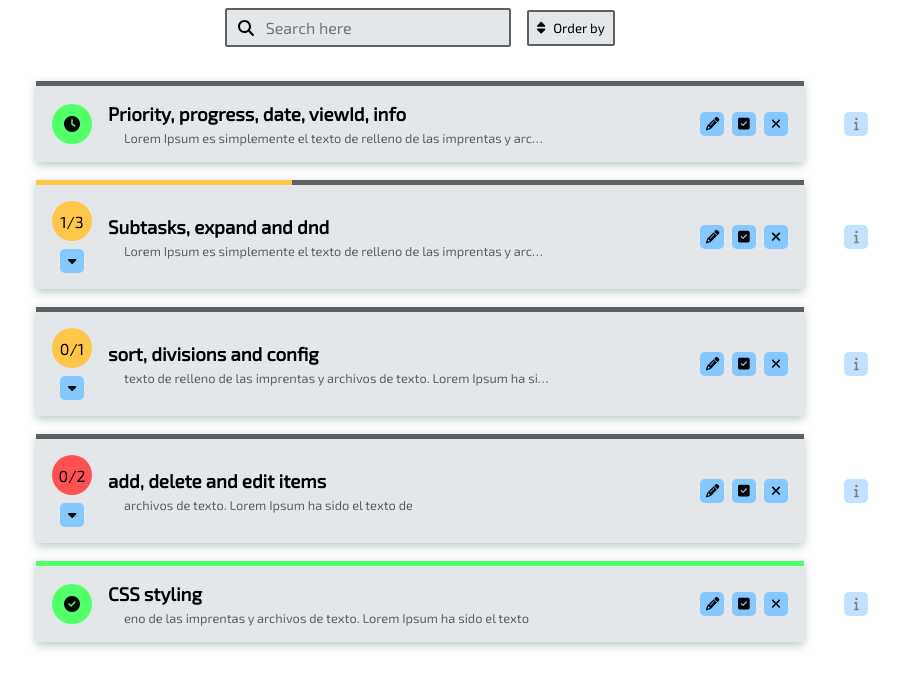
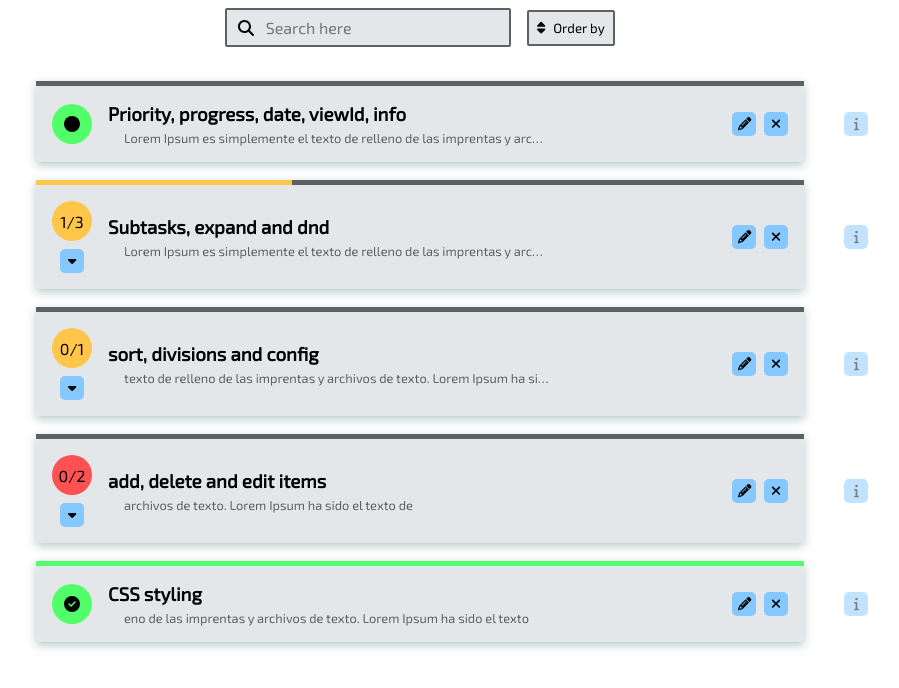
Before and after one commit to Animator55/TS-todolist, a React (Vite) app: page / in a window 1280 px wide. Shown: the top 688 px of the page, without its empty margins (220-1119 px from the left). Built offline with nearby package versions, Linux system fonts and the light colour scheme; the HTML template or start-up script is replaced by a standard one.

Commit message:
fixed subs and added visuals

```diff
--- a/src/assets/App.css
+++ b/src/assets/App.css
@@ -281,6 +281,7 @@ main{
   flex-direction: column;
   gap: 0.5rem;
   align-items: center;
+  min-width: 40px;
 }
 .top-bar > .progress > div {
   border-radius: 50%;
@@ -291,6 +292,19 @@ main{
   justify-content: center;
   font-size: 1rem;
 }
+.top-bar > .progress > div * {
+  pointer-events: none;
+}
+.top-bar > .progress > div:has(svg) {
+  transition: scale 300ms, width 300ms, height 300ms;
+}
+.top-bar > .progress > div:has(svg):hover {
+  scale: 2;
+  width: 1.25rem;
+  height: 1.25rem;
+  transition: scale 300ms, width 300ms, height 300ms;
+}
+
 .top-bar[data-priority="0"] > .progress > div {
   background-color: rgb(81, 255, 104);
 }
@@ -366,7 +380,19 @@ main{
 }
 
 .sub-item {
+  display: flex;
   padding: 0.5rem 1rem;
   border-radius: 5px;
   background-color: var(--clight);
+  align-items: center;
 }
+
+.sub-item button {
+  background-color: var(--cwhite);
+  margin-right: .5rem;
+}
+
+.actions {
+  margin-left: auto;
+  display: flex;
+}
--- a/src/components/DraggableItem.tsx
+++ b/src/components/DraggableItem.tsx
@@ -2,97 +2,10 @@ import React from 'react';
 import { FontAwesomeIcon } from '@fortawesome/react-fontawesome';
 import selectText from '../logic/selectText';
 import { Item } from '../vite-env';
-import { faCaretDown, faPencil, faCheckSquare, faXmark, faInfo, faClock, faCheckCircle, faCaretUp } from '@fortawesome/free-solid-svg-icons';
-import Placeholder from './Placeholder';
+import { faCaretDown, faPencil, faCheckSquare, faXmark, faInfo, faCheckCircle, faCaretUp, faSquare, faCircle } from '@fortawesome/free-solid-svg-icons';
 
 let listElement = document.getElementsByClassName('dnd-zone') as HTMLCollectionOf<HTMLElement>
 let itemElement = document.getElementsByClassName('item') as HTMLCollectionOf<HTMLElement>
-
-// function SubDraggableItem ({item, changeList, setPopUp}) {
-//     let parentIndex = item.index[0]
-//     let childrenIndex = item.index[1]
-//     const DragNDrop = (e) => {
-//         e = e || window.event;
-//         let parentEl = itemElement[parentIndex]
-//         let el = itemElement[parentIndex].children[1].children[2*childrenIndex+1]
-//         let cOffY = e.clientY;
-
-//         function dragEnd(dragEventEnd){
-//             document.removeEventListener('mousemove', dragMove);
-//             document.removeEventListener('mouseup', dragEnd);
-
-//             parentEl.classList.remove('child-dragging')
-//             el.classList.remove('dragging')
-//             listElement[0].setAttribute('dragging', "false")
-//         }
-
-//         function dragMove(dragMov){
-//             listElement[0].setAttribute('dragging', parentIndex + "-" + childrenIndex)
-//             parentEl.classList.add('child-dragging')
-//             el.classList.add('dragging')
-
-//             el.style.top = el.style.bottom !== "0px" ? (dragMov.clientY) > 45 ? dragMov.clientY + 5+ 'px' : "45px" : el.style.top
-//             el.style.bottom = (dragMov.clientY) > document.body.clientHeight - el.clientHeight ? "0px" : "auto"
-//         }
-//         el.style.top = cOffY + 5 + "px"
-//         el.style.bottom = "auto"
-
-//         document.addEventListener('mousemove', dragMove);
-//         document.addEventListener('mouseup', dragEnd);
-//     }
-
-//     return (
-//         <section className='sub top-bar' onMouseDown={DragNDrop}>
-//             <div>
-//                 <div className='d-flex' onClick={()=>{if(item.data.name !== "") changeList({...item.data, desktop: !item.data.desktop}, childrenIndex)}}>
-//                     <i className="display-icon" style={{color: item.data.desktop ? "var(--cwhite)" : "var(--cblack)"}} title="Mostrar en desktop"></i>
-//                 </div>
-//                 <div className='d-flex' onClick={()=>{if(item.data.name !== "") changeList({...item.data, mobile: !item.data.mobile}, childrenIndex)}}>
-//                     <i className="mobile-icon" style={{color: item.data.mobile ? "var(--cwhite)" : "var(--cblack)"}} title="Mostrar en mobile"></i>
-//                 </div>
-//             </div>
-//             <hr/>
-//             <h3
-//                 data-text="Texto"
-//                 contentEditable
-//                 suppressContentEditableWarning
-//                 onBlur={(e)=>{if(item.data.name !== e.target.innerText) changeList({...item.data, name: e.target.innerText}, childrenIndex)}}
-//                 onKeyDown={(e)=>{if(e.key === "Enter" && item.data.name !== e.target.innerText) {
-//                     e.preventDefault();
-//                     changeList({...item.data, name: e.target.innerText}, childrenIndex)
-//                 }}}
-//             >{item.data.name}</h3>
-//             <hr/>
-//             <div className="autocomplete-container">
-//                 <h3
-//                     data-text="Link"
-//                     className='m-0'
-//                     contentEditable
-//                     suppressContentEditableWarning
-//                     onClick={(e)=>{
-//                         listElement[0].firstChild.accessKey = parentIndex + "-" + childrenIndex
-//                         listElement[0].firstChild.classList.add("expanded")
-//                         listElement[0].firstChild.style.top = e.target.parentElement.parentElement.offsetTop + 35 + "px"
-//                         listElement[0].firstChild.style.left = e.target.parentElement.parentElement.clientWidth - e.target.clientWidth + 10 + "px"
-//                         listElement[0].firstChild.style.width = e.target.clientWidth + "px"}}
-//                     onKeyDown={(e)=>{
-//                         if(e.key === "Enter") {
-//                             e.preventDefault();
-//                             listElement[0].firstChild.classList.remove("expanded")
-//                             if(item.data.url !== e.target.innerText)
-//                             changeList({...item.data, url: e.target.innerText}, childrenIndex)
-//                         }
-//                     }}
-//                     onBlur={(e)=>{
-//                         if(item.data.url !== e.target.innerText) changeList({...item.data, url: e.target.innerText}, childrenIndex)
-//                         listElement[0].firstChild.classList.remove("expanded")
-//                     }}
-//                 >{item.data.url}</h3>
-//             </div>
-//             <i className='close-icon animated' onClick={()=>setPopUp(()=>{changeList(false, childrenIndex)})}></i>
-//         </section>
-//     )
-// }
 
 interface Props {
     item: {data: Item, index: number}
@@ -100,10 +13,9 @@ interface Props {
     lastMove: boolean
     isOpen: boolean
     open: VoidFunction
-    moveItem: Function
 }
 
-export default function DraggableItem ({item, query, lastMove, isOpen, open, moveItem}: Props) {
+export default function DraggableItem ({item, query, lastMove, isOpen, open}: Props) {
 
     const DragNDrop = (e: React.MouseEvent<HTMLElement, MouseEvent>) => {
         const target = e.target as HTMLElement
@@ -150,12 +62,21 @@ export default function DraggableItem ({item, query, lastMove, isOpen, open, mov
         let checkCount = checkSubCount(total)
         return checkCount * 100 / total
     }
-    return (
-        <div className={lastMove ? "item pop" : "item"}>
-            <section className='top-bar' onMouseDown={DragNDrop} data-priority={item.data.priority}>
+
+    //components
+
+    const TopBar = ()=>{
+        return <section className='top-bar' onMouseDown={DragNDrop} data-priority={item.data.priority}>
         <div className='progress-bar' style={{width: calculateProgress()+"%"}}></div>
         <div className='progress'>
-                    <div>{item.data.subItems?.length !== 0 ? `${checkSubCount(item.data.subItems?.length)}/${item.data.subItems?.length}` : <FontAwesomeIcon icon={item.data.checked ? faCheckCircle : faClock}/>}</div>
+            <div className='no-drag'>
+                {item.data.subItems?.length !== 0 ?
+                    `${checkSubCount(item.data.subItems?.length)}/${item.data.subItems?.length}`
+                : <FontAwesomeIcon icon={
+                    item.data.checked ? faCheckCircle : faCircle
+                    }/>
+                }
+            </div>
             {item.data.subItems?.length !== 0 && <button className='no-drag' onClick={open}> <FontAwesomeIcon icon={isOpen ? faCaretUp : faCaretDown}/></button>}
         </div>
         <div className='main'>
@@ -164,25 +85,26 @@ export default function DraggableItem ({item, query, lastMove, isOpen, open, mov
         </div>
         <div className='actions'>
             <button className='no-drag'><FontAwesomeIcon icon={faPencil}/></button>
-                    <button className='no-drag'><FontAwesomeIcon icon={faCheckSquare}/></button>
             <button className='no-drag'><FontAwesomeIcon icon={faXmark}/></button>
         </div>
         <div className='info-button no-drag'>
             <button className='no-drag'><FontAwesomeIcon icon={faInfo}/></button>
         </div>
     </section>
+    }
+    return (
+        <div className={lastMove ? "item pop" : "item"}>
+            <TopBar/>
             <section className={isOpen ? 'sub-items expanded':'sub-items'}>
-                <Placeholder index={item.index + "-" + "0"} moveItem={moveItem} DNDZone={listElement[0]}/>
-                {item.data.subItems?.map((subItem, i)=>{
-                    return (<React.Fragment key={Math.random()}>
-                        {/* <SubDraggableItem
-                            item={{data: item, index: [item.index, i]}}
-                            // changeList={(change, index)=>{changeList(change, item.index, index)}}
-                            // setPopUp={setPopUp}
-                        /> */}
-                        <div className='sub-item'>{subItem.title}</div>
-                        <Placeholder index={item.index + "-" + (i+1)} moveItem={moveItem} DNDZone={listElement[0]}/>
-                    </React.Fragment>)
+                {item.data.subItems?.map((subItem)=>{
+                    return <div className='sub-item' key={Math.random()}>
+                        <button className='no-drag'><FontAwesomeIcon icon={subItem.checked ? faCheckSquare : faSquare}/></button>
+                        {subItem.title}
+                        <div className='actions'>
+                            <button className='no-drag'><FontAwesomeIcon icon={faPencil}/></button>
+                            <button className='no-drag'><FontAwesomeIcon icon={faXmark}/></button>
+                        </div>
+                    </div>
                 })}
             </section>
         </div>
--- a/src/components/List.tsx
+++ b/src/components/List.tsx
@@ -68,7 +68,6 @@ export default function List({ array }: Props) {
                     lastMove = { lastMove === section.id }
                     isOpen= {openList.includes(section.id)}
                     open= {()=>{toggleOpen(section.id)}}
-                    moveItem= {moveItem}
                 />
                 <Placeholder index={`${i + 1}`} moveItem={moveItem} />
             </React.Fragment>)
--- a/src/components/Placeholder.tsx
+++ b/src/components/Placeholder.tsx
@@ -1,10 +1,9 @@
 interface Props {
     index: string
     moveItem: Function
-    DNDZone?: HTMLElement
 }
 
-export default function Placeholder ({index, moveItem, DNDZone}: Props) {
+export default function Placeholder ({index, moveItem}: Props) {
     return (<p>
         <span
             onMouseOver={(e)=>{
@@ -25,14 +24,7 @@ export default function Placeholder ({index, moveItem, DNDZone}: Props) {
                 const target = e.currentTarget.parentElement
                 if(!target || target.parentElement?.dataset.dragging === "false") return
                 target.style.minHeight = ""
-                if(index.split("-")[1] !== undefined) {
-                    let source = target.parentElement?.dataset.dragging === undefined ? DNDZone : target.parentElement
-
-                    moveItem(source?.dataset.dragging, index)
-                }
-                else {
-                    moveItem(target.parentElement?.dataset.dragging, index)
-                }
+                moveItem(target.parentElement?.dataset.dragging, index)
                 target.classList.remove('expanded')
             }}
         >
--- a/src/logic/moveItem.ts
+++ b/src/logic/moveItem.ts
@@ -1,4 +1,4 @@
-import { Item, SubItem } from "../vite-env"
+import { Item } from "../vite-env"
 
 interface Props {
     source: string
@@ -9,59 +9,21 @@ interface Props {
 export default function moveItemFunc ({source, target, List}: Props): number {
     if(source === target || List.length === 0) return -1
     let itemP: Item = {id: 2, checked: false, created: 0, title: "", description:"", priority: 0, subItems: []}
-    let subItemP: SubItem = {id: 2, checked: false, created: 0, title: "", description:"", priority: 0}
-
-    let item
-    let subItem
-
-    console.log(source, target)
-    let SourceSplit: string[] = source.split("-")
-    let TargetSplit: string[] = target.split("-")
-    console.log("SOURCE ", source, "TARGET ", target)
-
-    let ItemSource = Number(SourceSplit[0])
-    let SubItemSource = Number(SourceSplit[1])
-    let ItemTarget = Number(TargetSplit[0])
-    let SubItemTarget = Number(TargetSplit[1])
-
-    //checking and trowing error
-    // if(List[ItemSource].subItems!.length !== 0 && SourceSplit.length === 1 && TargetSplit.length > 1)
-    // return [SourceSplit.join("-"), TargetSplit.join("-")]
 
     //getting item
-    if(SourceSplit.length > 1) {
-        subItem = List[ItemSource].subItems!.splice(SubItemSource, 1, subItemP)[0]
-    }
-    else item = List.splice(ItemSource, 1, itemP)[0]
+    let item = List.splice(Number(source), 1, itemP)[0]
 
     //setting item
-    if(TargetSplit.length > 1 && subItem !== undefined) {
-        List[ItemTarget].subItems!.splice(SubItemTarget, 0, subItem)
-    }
-    else if(item !== undefined) List.splice(ItemTarget, 0, item)
+    if(item !== undefined) List.splice(Number(target), 0, item)
 
     //deleting placeholder
-    if(SourceSplit.length === 1) {
-        for (const item of List) {
-            if(item.id === 2) {
-                List.splice(List.indexOf(item), 1)
-                break
-            }
+    for (const item of List) {
+        if(item.id === 2) {
+            List.splice(List.indexOf(item), 1)
+            break
         }
     }
-    else {
-        //deleting level 2 placeholder
 
-        for (const item of List) {
-            if(item.subItems === undefined) continue
-            for (const subItem of item.subItems) {
-                if(subItem.id === 2) {
-                    item.subItems.splice(item.subItems.indexOf(subItem), 1)
-                    break
-                }
-            }
-        }
-    }
-    return item !== undefined ? item.id : subItem!.id
+    return item !== undefined ? item.id : -1
 
 }
```
Lines whose indentation alone changed are shown as unchanged.
